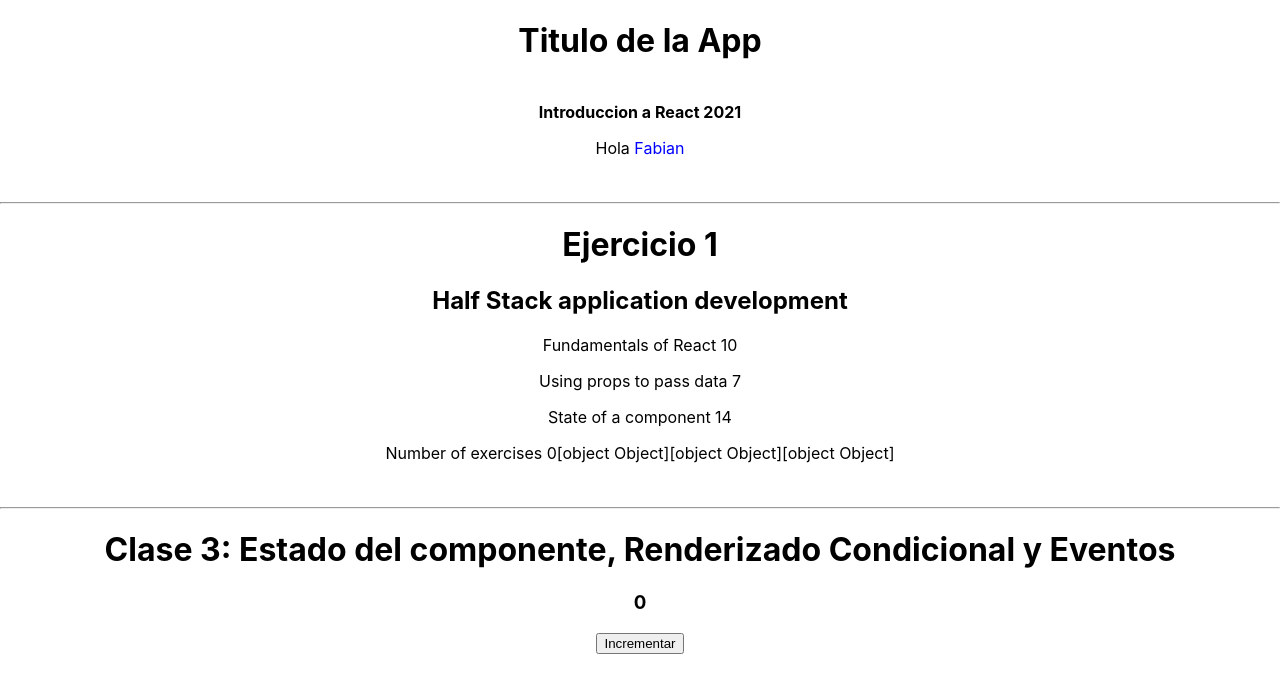
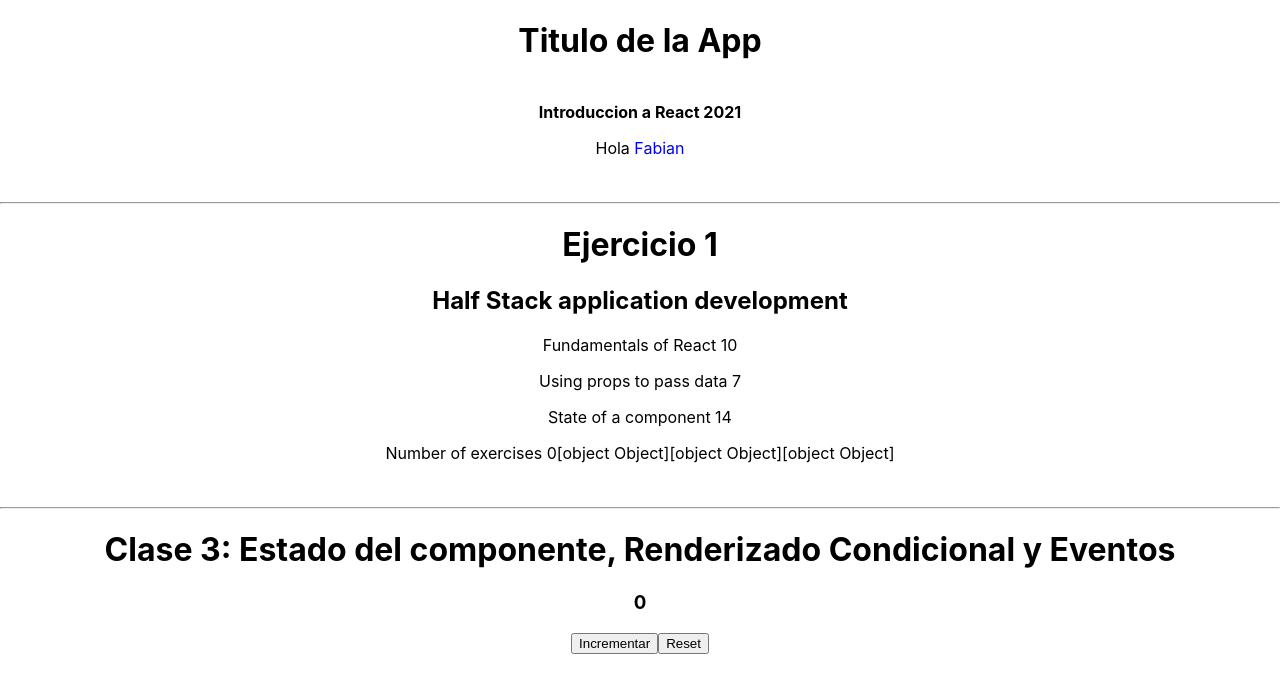
Before and after one commit to F4bian-pacheco/react-app-course, a React (Create React App) app: page / in a window 1280 px wide. Shown: the top 692 px of the page. Built offline with nearby package versions, Linux system fonts and the light colour scheme.

Commit message:
agregue boton de reset

```diff
--- a/src/Clase3.js
+++ b/src/Clase3.js
@@ -17,11 +17,16 @@ const Clase3 = (props) => {
         // upcontador(prevContador => {return prevContador + 1})
     }
 
+    const handleClickReset = () =>{
+        upcontador(0);
+    }
+
     return (
         <div>
             <h1>Clase 3: Estado del componente, Renderizado Condicional y Eventos</h1>
             <h3>{contador}</h3>
             <button onClick ={handleClick}>Incrementar</button>
+            <button onClick ={handleClickReset}>Reset</button>
         </div>
     );
 }
```
